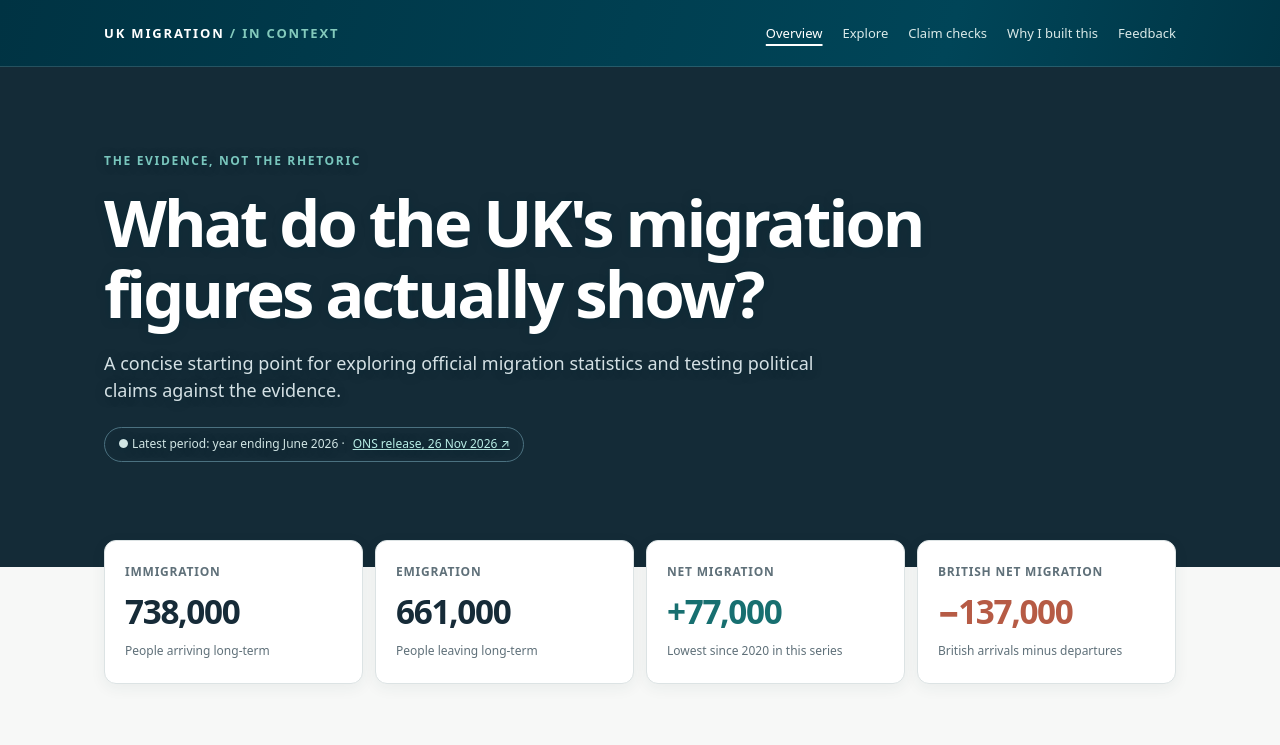
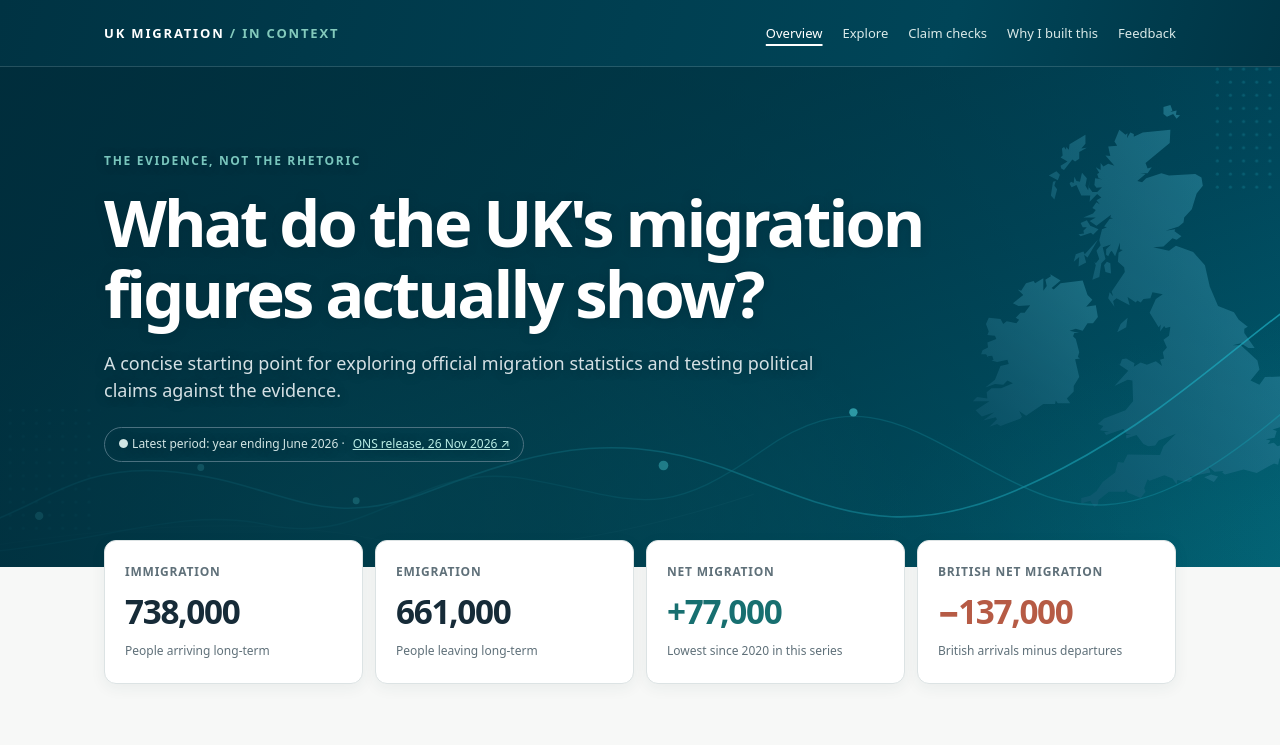
Before and after one commit to danielburn5/uk-immigration-dashboard, a plain HTML site: page index.html in a window 1280 px wide. Shown: the top 745 px of the page. Drawn offline with Linux system fonts and the light colour scheme.

Commit message:
Make layered UK hero background CSS valid across browsers

```diff
--- a/css/styles.css
+++ b/css/styles.css
@@ -177,7 +177,7 @@ details.data[open] > summary::before,
 
 /* UK map and data-wave banner: responsive artwork, with a left-side readability overlay. */
 .sitebar{background:linear-gradient(105deg,#003343,#004558 74%,#003545);border-bottom:1px solid #ffffff25}
-.hero{background:#003d50 linear-gradient(90deg,rgba(0,44,58,.86) 0%,rgba(0,49,62,.68) 43%,rgba(0,55,70,.05) 100%),url("../assets/uk-hero.svg") center 51%/cover no-repeat;min-height:250px;padding:64px 0 76px}
+.hero{background-color:#003d50;background-image:linear-gradient(90deg,rgba(0,44,58,.86) 0%,rgba(0,49,62,.68) 43%,rgba(0,55,70,.05) 100%),url("../assets/uk-hero.svg");background-position:center,center 51%;background-size:cover,cover;background-repeat:no-repeat;min-height:250px;padding:64px 0 76px}
 .hero:before{display:none}
 .hero .shell{z-index:1}
 .hero-home{min-height:360px;padding:85px 0 105px}
```
